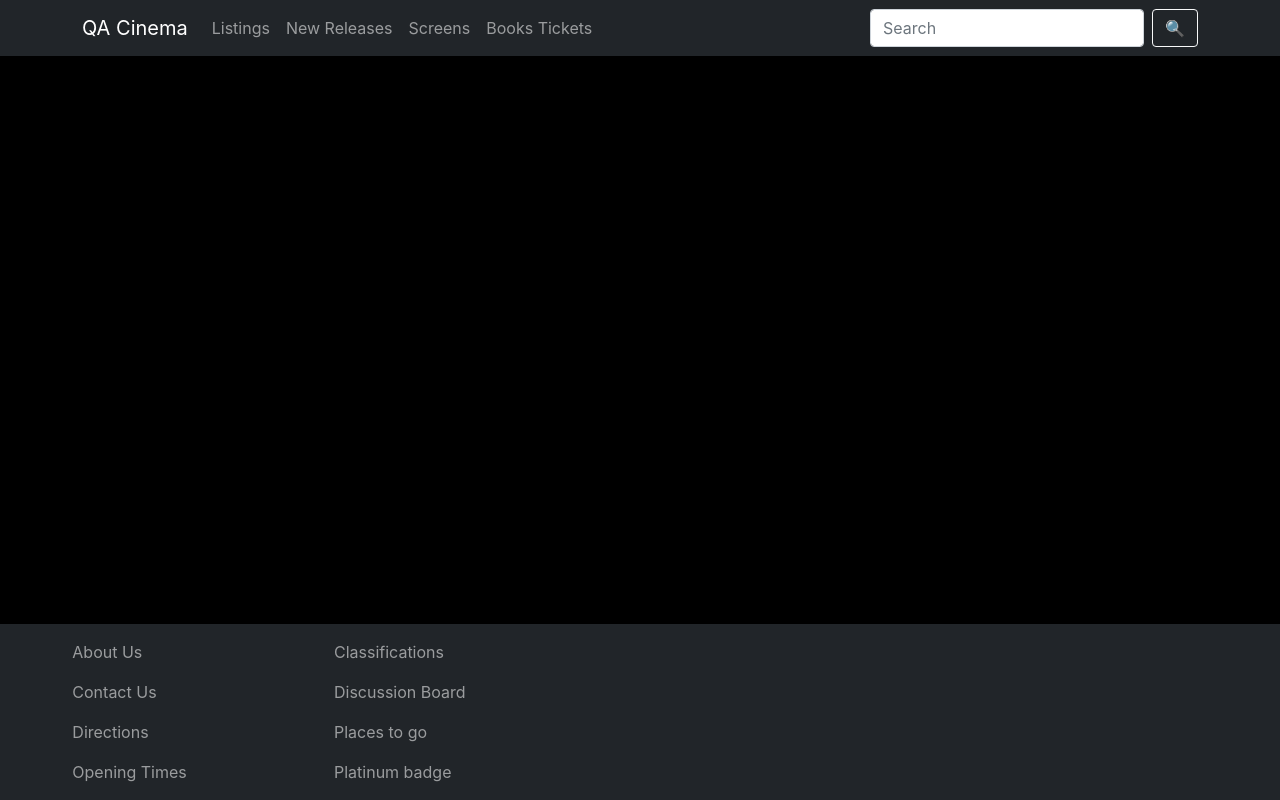
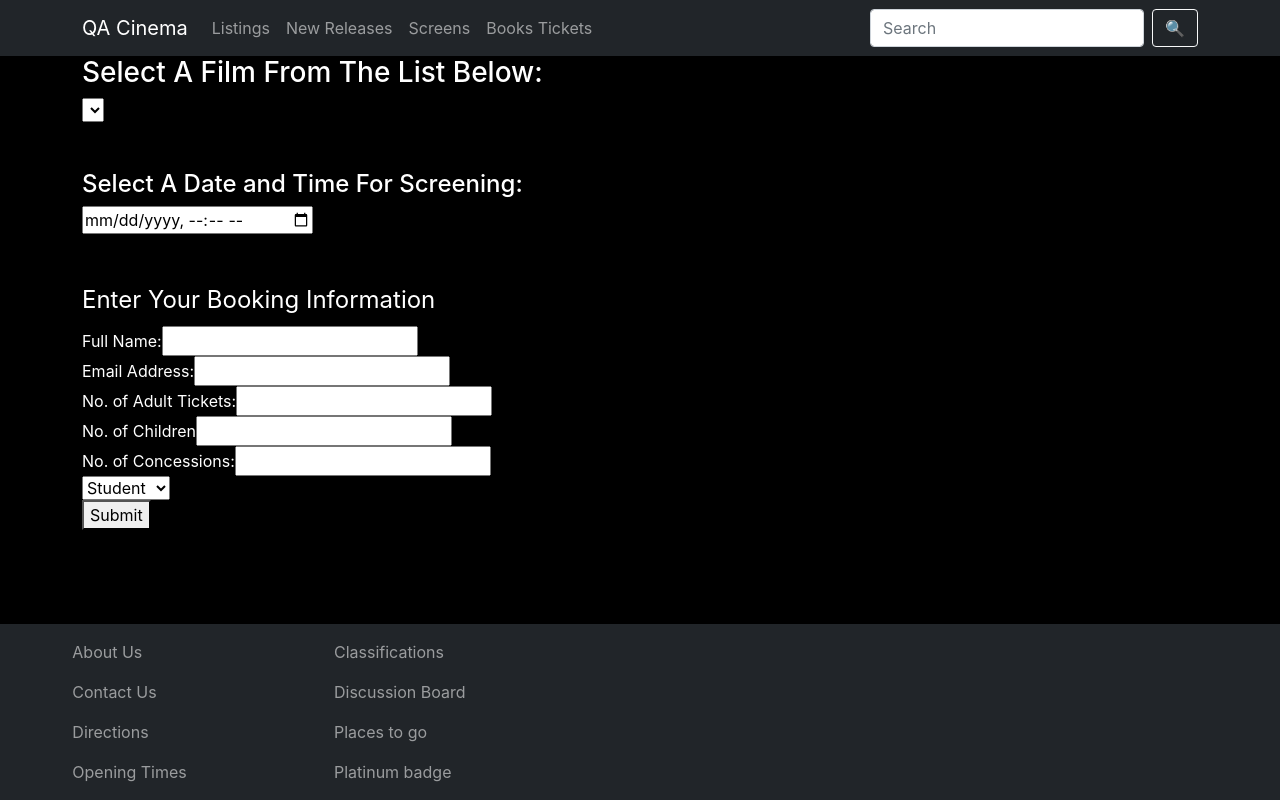
Before and after one commit to theJAtkinson/QAC-Project3-FrontEnd, a React (Create React App) app: page /Bookings in a window 1280 px wide. Built offline with nearby package versions, Linux system fonts and the light colour scheme.

Commit message:
added code for bookings page

```diff
--- a/package.json
+++ b/package.json
@@ -6,6 +6,7 @@
     "@testing-library/jest-dom": "^5.16.4",
     "@testing-library/react": "^13.2.0",
     "@testing-library/user-event": "^13.5.0",
+    "axios": "^0.27.2",
     "bootstrap": "^5.1.3",
     "react": "^18.1.0",
     "react-bootstrap": "^2.3.1",
--- a/src/App.js
+++ b/src/App.js
@@ -5,6 +5,7 @@ import HomePage from './HomePage';
 import { BrowserRouter as Router, Route, Routes } from 'react-router-dom';
 import OpeningTimes from './OpeningTimes';
 import Classifications from './Classifications';
+import Bookings from './Bookings';
 import Buffer from './Buffer'
 
 const App = () => {
@@ -15,6 +16,7 @@ const App = () => {
                 <Route path="/" element={<HomePage />} />
                 <Route path="/openingTimes" element={<OpeningTimes />} />
                 <Route path="/Classifications" element={<Classifications/>} />
+                <Route path="/Bookings" element={<Bookings/>}/>
             </Routes>
             <Buffer />
             <Footer />
--- /dev/null
+++ b/src/Bookings.js
@@ -0,0 +1,127 @@
+import React, { Component } from 'react'
+import { Table, Container } from 'react-bootstrap';
+import { renderMatches } from 'react-router-dom';
+import './App.css';
+import './index.css';
+import axios from 'axios';
+
+class Bookings extends Component {
+constructor(){
+    super();
+    this.state = {
+        movies:[],
+        show_dates: [],
+        show_times: [],
+        screenings: [],
+        fullname: "",
+        email: "",
+        no_adult: "",
+        no_child: "",
+        no_concession: "",
+        screening_id: ""
+    }
+    this.handleChangeFullName = this.handleChangeFullName.bind(this)
+    this.handleChangeEmail = this.handleChangeEmail.bind(this)
+    this.handleChangeAdult = this.handleChangeAdult.bind(this)
+    this.handleChangeChild = this.handleChangeChild.bind(this)
+    this.handleChangeConcession = this.handleChangeConcession.bind(this)
+
+}
+
+handleChangeFullName(event){
+    this.setState({
+        fullname: event.target.value
+    })
+}
+
+handleChangeEmail(event){
+    this.setState({
+        email: event.target.value
+    })
+}
+
+handleChangeAdult(event){
+    this.setState({
+        no_adult: event.target.value
+    })
+}
+
+handleChangeChild(event){
+    this.setState({
+        no_child: event.target.value
+    })
+}
+
+handleChangeConcession(event){
+    this.setState({
+        no_concession: event.target.value
+    })
+}
+
+async getMovies(){
+    let res = await axios.get("http://localhost:4005/movie/read")
+    console.log("processed")
+    this.setState({
+        movies: res.data
+    })
+}
+
+async submitBooking(){
+    let res = await axios.post("http://localhost:4005/booking/create",{
+        "fullname": this.state.fullname,
+        "email": this.state.email,
+        "no_adult": this.state.no_adult,
+        "no_child": this.state.no_child,
+        "no_concession": this.state.no_concession,
+        "screening_id": 6
+    })
+}
+
+    render() {
+
+        return (
+
+            <div>
+                <Container>
+                    <h3 style={{ color: "white" }}>Select A Film From The List Below:</h3>
+                    <select name="movies" id="entertainment" onClick={() => this.getMovies()}>
+                        {this.state.movies.map((movie)=>{
+                            return(
+                                <option value={movie.movie_name}>{movie.movie_name}</option>
+                            )
+                        })}
+                    </select>
+                    <br/>
+                    <br/>
+                    <br/>
+                    <h4 style={{ color: "white" }}>Select A Date and Time For Screening:</h4>
+                    <input type="datetime-local" id="info" name="show_time"/>
+                    <br/>
+                    <br/>
+                    <br/>
+                    <legend style={{color:"white"}}>Enter Your Booking Information</legend>
+                        <form style={{color:"white"}}>
+                            <label for="fname">Full Name:</label>
+                            <input type="text" value={this.state.fullname} onChange={this.handleChangeFullName} id="fname" name="fname"></input><br/>
+                            <label for="email">Email Address:</label>
+                            <input type="text" value={this.state.email} onChange={this.handleChangeEmail} id="email" name="email"></input><br/>
+                            <label for="a_tickets">No. of Adult Tickets:</label>
+                            <input type="number" value={this.state.no_adult} onChange={this.handleChangeAdult} id="tix" name="tickets"></input><br/>
+                            <label for="children">No. of Children</label>
+                            <input type="number" value={this.state.no_child} onChange={this.handleChangeChild} id="n_kids" name="children"></input><br/>
+                            <label for="concessions">No. of Concessions:</label>
+                            <input type="number" value={this.state.no_concession} onChange={this.handleChangeConcession} id="c_ticket" name="concessions"></input><br/>
+                            <select name="concession types" id="conctype">
+                                <option value="Student">Student</option>
+                                <option value="Over 60s">Over 60</option>
+                                <option value="Disabled">Disabled</option>
+                            </select>
+                        </form>
+                        <button onClick={()=> this.submitBooking()}>Submit</button>
+                </Container>
+            </div>
+
+        )
+    }
+}
+export default Bookings;
--- a/src/Nav.js
+++ b/src/Nav.js
@@ -18,7 +18,7 @@ function header() {
               <Nav.Link href="#listings">Listings</Nav.Link>
               <Nav.Link href="#newReleases">New Releases</Nav.Link>
               <Nav.Link href="#screens">Screens</Nav.Link>
-              <Nav.Link href="#bookTickets">Books Tickets</Nav.Link>
+              <Nav.Link href="./Bookings">Books Tickets</Nav.Link>
             </Nav>
             <Form className="d-flex">
               <FormControl
```
Also changed, not shown: 1 other file (tests, documents, lock files or other folders).
